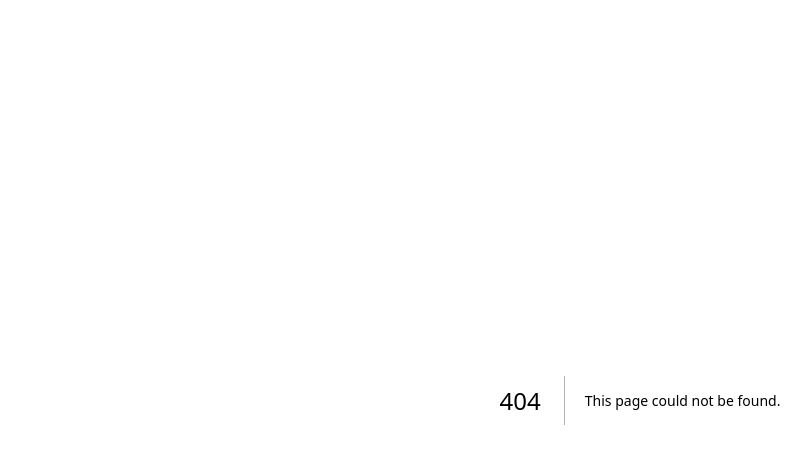
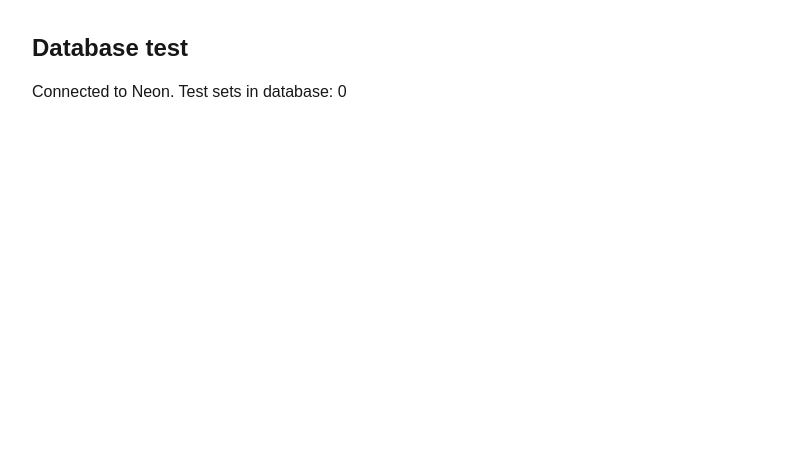
Before and after one commit to VarshanJ7/promptbench, a Next.js app: page /db-test in a window 1280 px wide. Before the commit this address had no page. Shown: the top 464 px of the page, without its empty margins (0-811 px from the left). Built offline with nearby package versions, Linux system fonts and the light colour scheme; no server answers; the database is empty.

Commit message:
Add Prisma client and database connection test page

```diff
--- /dev/null
+++ b/src/app/db-test/page.tsx
@@ -0,0 +1,22 @@
+import { Suspense } from "react";
+import { prisma } from "@/lib/prisma";
+
+async function TestSetCount() {
+  const count = await prisma.testSet.count();
+  return (
+    <p className="mt-4">
+      Connected to Neon. Test sets in database: {count}
+    </p>
+  );
+}
+
+export default function DbTestPage() {
+  return (
+    <main className="p-8">
+      <h1 className="text-2xl font-bold">Database test</h1>
+      <Suspense fallback={<p className="mt-4">Loading...</p>}>
+        <TestSetCount />
+      </Suspense>
+    </main>
+  );
+}
--- /dev/null
+++ b/src/lib/prisma.ts
@@ -0,0 +1,17 @@
+import { PrismaClient } from "../../generated/prisma/client";
+import { PrismaPg } from "@prisma/adapter-pg";
+
+const globalForPrisma = globalThis as unknown as { prisma?: PrismaClient };
+
+function createClient() {
+  const adapter = new PrismaPg({
+    connectionString: process.env.DATABASE_URL,
+  });
+  return new PrismaClient({ adapter });
+}
+
+export const prisma = globalForPrisma.prisma ?? createClient();
+
+if (process.env.NODE_ENV !== "production") {
+  globalForPrisma.prisma = prisma;
+}
```
